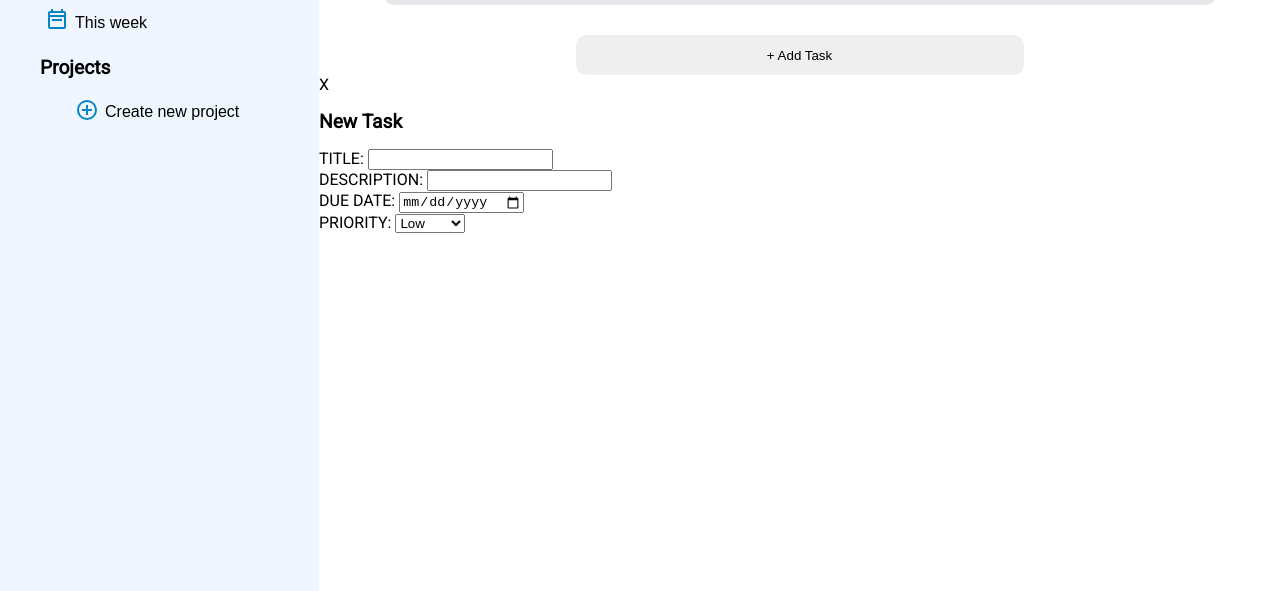
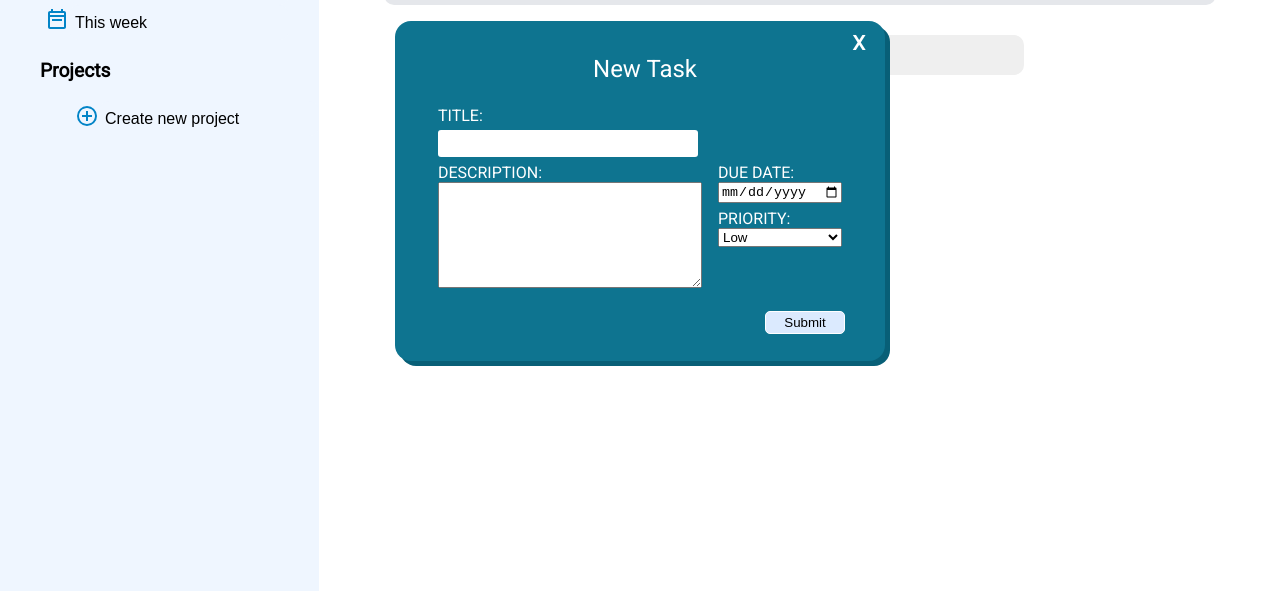
Before and after one commit to DianaPalafox/todo-list, a website built with webpack: page dist/index.html in a window 1280 px wide. Both pictures are taken after a click on the button "+ Add Task". Shown: the part 209-800 px from the top of the page. Built offline with nearby package versions, Linux system fonts and the light colour scheme.

Commit message:
Add style to the form

```diff
--- a/src/form.js
+++ b/src/form.js
@@ -10,14 +10,16 @@ function addForm() {
     close.setAttribute('id', 'close')
     close.textContent = 'X'
 
-    const formDiv = document.createElement('div')
-    formDiv.classList.add('formDiv')
-
-    const titleForm = document.createElement('h2')
+    const titleForm = document.createElement('div')
+    titleForm.classList.add('title-form')
     titleForm.textContent = 'New Task'
 
+    const formDiv = document.createElement('div')
+    formDiv.classList.add('form-div')
+
+
     const taskTitleDiv = document.createElement('div')
-    taskTitleDiv.classList.add('taskTitle')
+    taskTitleDiv.classList.add('task-title')
 
     const taskTitleLabel= document.createElement('label')
     taskTitleLabel.htmlFor = 'title'
@@ -29,7 +31,6 @@ function addForm() {
     taskTitleInput.setAttribute("id", "title");
 
 
-
     const descriptionDiv = document.createElement('div')
     descriptionDiv.classList.add('description')
 
@@ -37,12 +38,13 @@ function addForm() {
     descriptionLabel.htmlFor = 'description'
     descriptionLabel.textContent = 'DESCRIPTION: '
 
-    const descriptionInput = document.createElement("input")
-    descriptionInput.setAttribute("type", "text");
+    const descriptionInput = document.createElement("textarea")
+    //descriptionInput.setAttribute("type", "text");
     descriptionInput.setAttribute("name", "description");
     descriptionInput.setAttribute("id", "description");
 
-
+    const datePriority = document.createElement('div')
+    datePriority.classList.add('date-priority')
 
     const dueDateDiv = document.createElement('div')
     dueDateDiv.classList.add('date')
@@ -74,6 +76,14 @@ function addForm() {
     const option3 = document.createElement('option')
     option3.textContent = 'High'
 
+    const formButtonDiv = document.createElement('div')
+    formButtonDiv.classList.add('form-button')
+
+    const formButton = document.createElement('button')
+    formButton.textContent = 'Submit'
+    formButton.classList.add('submit')
+
+    formButtonDiv.appendChild(formButton)
     selectPriority.appendChild(option1)
     selectPriority.appendChild(option2)
     selectPriority.appendChild(option3)
@@ -90,21 +100,24 @@ function addForm() {
     taskTitleDiv.appendChild(taskTitleLabel)
     taskTitleDiv.appendChild(taskTitleInput)
 
-    formDiv.appendChild(titleForm)
+    datePriority.appendChild(dueDateDiv)
+    datePriority.appendChild(selectPriorityDiv)
+
     formDiv.appendChild(taskTitleDiv)
     formDiv.appendChild(descriptionDiv)
-    formDiv.appendChild(dueDateDiv)
-    formDiv.appendChild(selectPriorityDiv)
+    formDiv.appendChild(datePriority)
+    formDiv.appendChild(formButtonDiv)
 
     form.appendChild(close)
+    form.appendChild(titleForm)
     form.appendChild(formDiv)
     main.appendChild(form)
-
 }
 
 export default function addFormButton() {
     const addTask = document.querySelector('.add-task')
     addTask.addEventListener('click', function(e) {
+        if(document.querySelector('#form') === null)
         addForm();
     })
 }
--- a/src/initial-page.js
+++ b/src/initial-page.js
@@ -1,4 +1,5 @@
 import './style.css'
+
 
 export default function initialPage() {
 
@@ -72,7 +73,7 @@ export default function initialPage() {
     const projects = document.createElement('div')
     projects.classList.add('projects')
 
-    const projectsBtn = document.createElement('h2')
+    const projectsBtn = document.createElement('h3')
     projectsBtn.textContent = 'Projects'
 
     const addProject = document.createElement('div')
@@ -144,4 +145,6 @@ function addTaskButton() {
     main.appendChild(addTask)
 }
 
+
+
 export {addTaskButton}
--- a/src/style.css
+++ b/src/style.css
@@ -91,7 +91,7 @@ body {
     height:24px;
 }
 
-h2 {
+h3 {
     font-size: 1.2rem;
 }
 
@@ -162,3 +162,92 @@ h2 {
 .add-task:hover {
     background-color: #dbeafe;
 }
+
+#close {
+    display: flex;
+    align-items: flex-start;
+    justify-content: flex-end;
+    padding: 0;
+    font-size: 20px;
+    font-weight: bold;
+    color: white;
+}
+
+#close:hover,
+#close:focus {
+    color: black;
+    text-decoration: none;
+    cursor: pointer;
+}
+
+#form{
+    position: absolute;
+    z-index: 1;
+    top: 50%;
+    left: 50%;
+    transform: translate(-50%, -50%);
+    width: 440px;
+    height: 260px;
+    padding: 10px 20px 70px 30px;
+    border-style: none;
+    border-radius: 1em;
+    background-color: #0e7490;
+    box-shadow: 5px 5px #085f77;
+}
+
+.title-form {
+    font-size: 1.5rem;
+    margin-bottom: 20px;
+    text-align: center;
+    color: white;
+}
+
+.form-div {
+    margin: 10px;
+    display: flex;
+    flex-wrap: wrap;
+}
+
+.task-title, .description, .date, .priority {
+    color: white;
+    margin: 3px;
+    display: flex;
+    flex-direction: column;
+}
+
+input[type='text'] {
+    border-style: none;
+    width: 250px;
+    background-color: #FFFFFF;
+    border-radius: 3px;
+    padding: 5px;
+    font-size: 15px;
+    margin-top: 5px;
+}
+
+#description {
+    height: 100px;
+    width: 258px;
+}
+
+.date-priority {
+    display: flex;
+    flex-direction: column;
+    margin-left: 10px;
+}
+
+.submit {
+    width: 80px;
+    background-color: #dbeafe;
+    border-radius: 5px;
+    border: 1px solid white;
+    padding: 3px;
+    margin-left: 330px;
+    margin-top: 20px;
+
+}
+
+.submit:hover {
+    background-color: #0e7490;
+    color: #ccfbf1;
+}
```
Also changed, not shown: dist/main.js.
